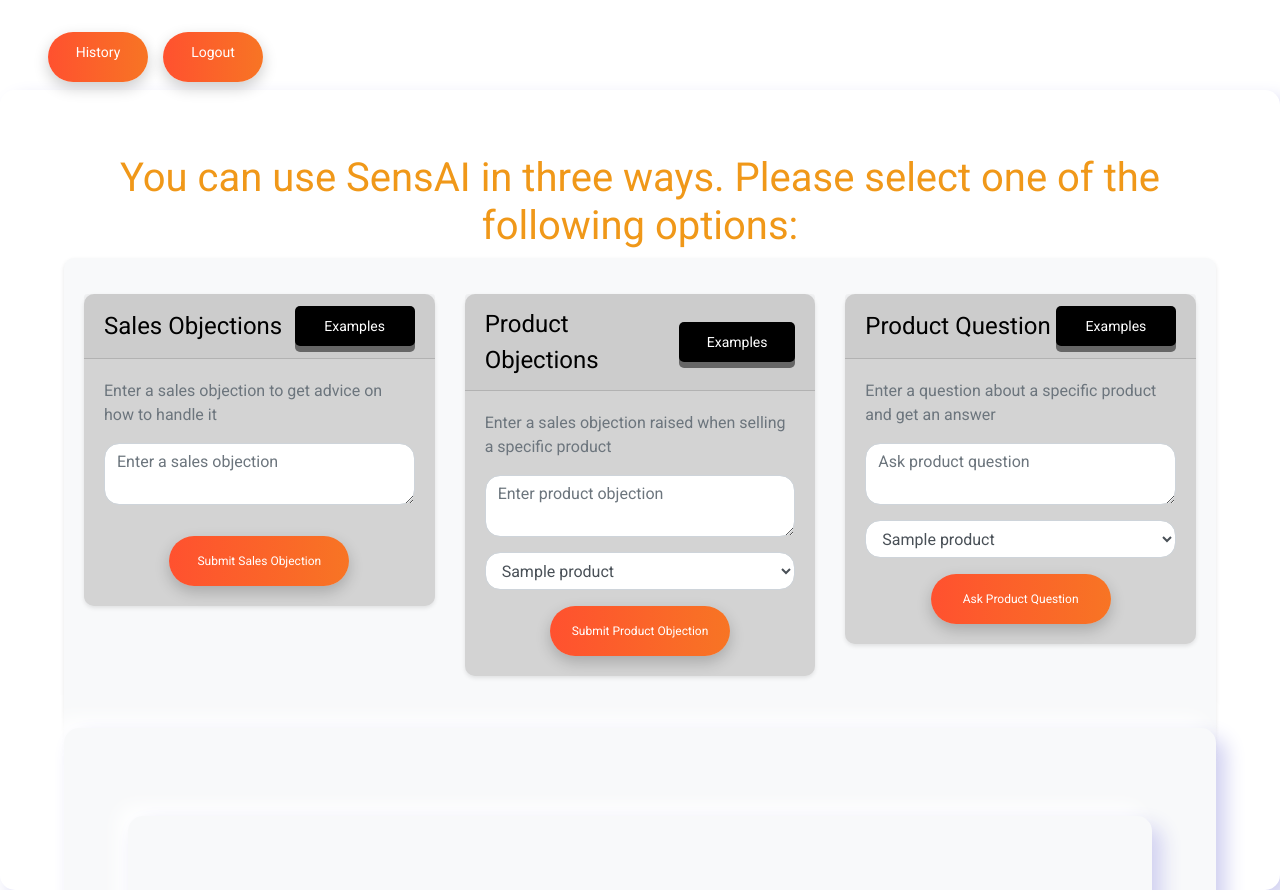
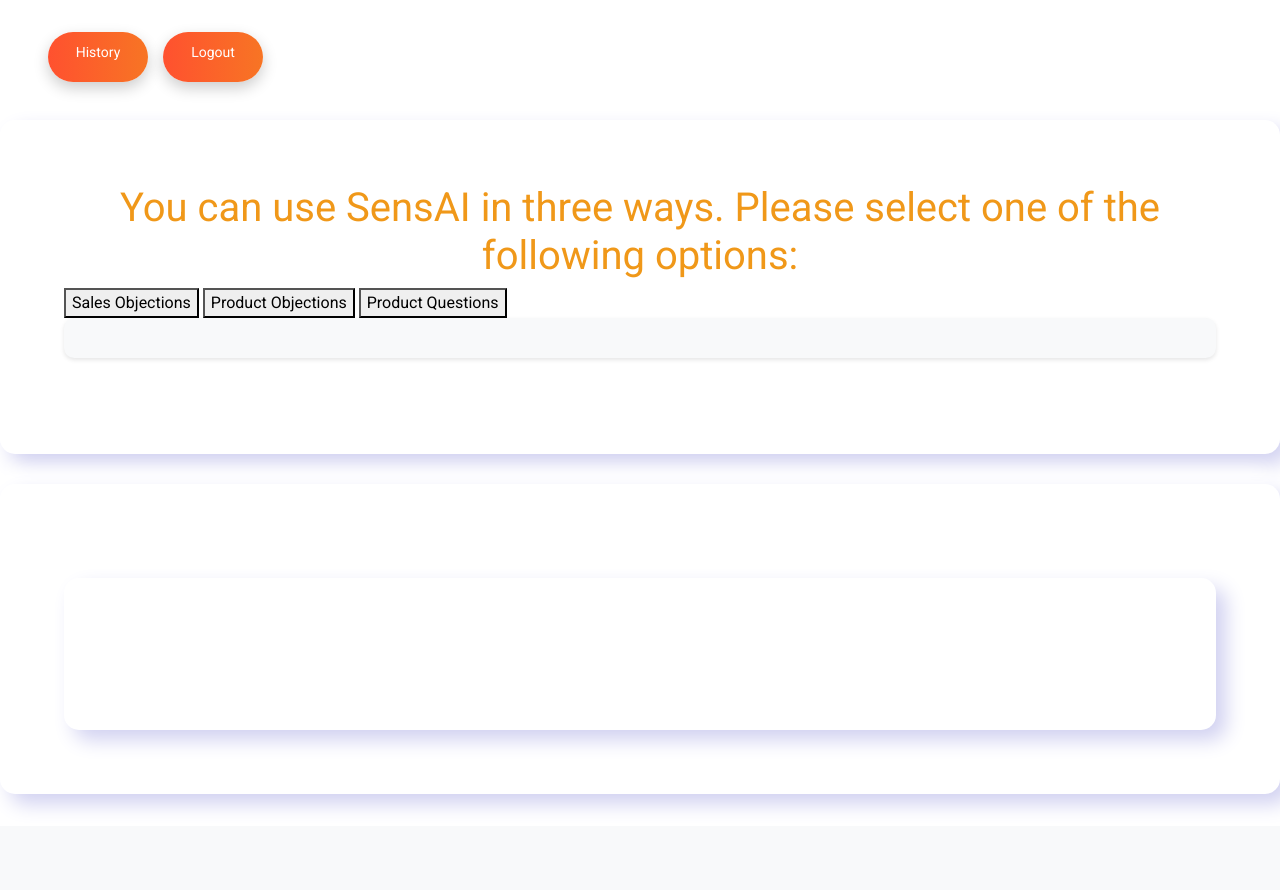
Before and after one commit to wooyakob/sensaigroup, a Flask app: page /dashboard in a window 1280 px wide. Shown: the part 66-956 px from the top of the page. After the commit the page ends 872 px from the top, so only its background shows below. Run offline with Flask 3, Linux system fonts and the light colour scheme; a user stored in the database is signed in; tables that the repository leaves empty hold one stand-in row (values such as "Sample post"); parts of the project's set-up code (start-up, migrations or seed data) failed here and were passed over; some libraries are stand-ins or nearby versions.

Commit message:
card selection

```diff
--- a/static/index.css
+++ b/static/index.css
@@ -72,6 +72,7 @@ h5 {
   display: flex;
   justify-content: center;
   flex-wrap: wrap;
+  margin-bottom: 20px;
 }
 
 
@@ -98,13 +99,6 @@ h5 {
 .input-large {
   height: 50px;
   width: 100%;
-}
-
-.container.chat-container {
-  max-width: 800px;
-  margin: 0 auto;
-  padding: 2rem;
-  max-height: 400px;
 }
 
 .rate-response {
@@ -234,6 +228,7 @@ textarea {
   margin: 0 auto;
   padding: 4rem;
   max-height: 800px;
+  margin-top: 30px;
 }
 
 .container.chat-container:hover {
@@ -363,6 +358,13 @@ textarea {
   box-shadow: none !important;
 }
 
+.modal-dialog {
+  display: flex;
+  justify-content: center;
+  align-items: center;
+  min-height: calc(100vh - 20px);
+}
+
 @media (max-width: 768px) {
   .modal-example-btn {
     padding: 6px 10px;
@@ -463,6 +465,7 @@ textarea {
   padding: 4rem;
   max-height: 800px;
   margin-bottom: 2rem;
+  margin-top: 30px;
 }
 
 .container.chat-output-container:hover {
@@ -479,6 +482,7 @@ textarea {
   margin: 0 auto;
   padding: 4rem;
   max-height: 800px;
+  margin-top: 30px;
 }
 
 .container.follow-up-container:hover {
@@ -566,3 +570,28 @@ textarea {
 .fa-star.checked {
   color: gold;
 }
+
+.hide-card {
+  display: none;
+}
+
+.card-container {
+  display: flex;
+  justify-content: center;
+  align-items: center;
+  flex-direction: column;
+  height: 100vh;
+}
+
+.card-container .row {
+  flex-grow: 1;
+  width: 100%;
+  max-width: 90%;
+  margin: auto;
+}
+
+@media (max-width: 576px) {
+  .card-container .card {
+      max-width: 100%;
+  }
+}
--- a/templates/index.html
+++ b/templates/index.html
@@ -42,12 +42,16 @@
 
     <div class="container chat-container">
         <h1>You can use SensAI in three ways. Please select one of the following options:</h1>
+        <button id="sales-objections-option" class="option-btn">Sales Objections</button>
+        <button id="product-objections-option" class="option-btn">Product Objections</button>
+        <button id="product-question-option" class="option-btn">Product Questions</button>
         <div id="chat-container" class="card">
             <div class="card-body">
                 <div class="row">
                     <!-- GENERIC OBJECTIONS -->
-                    <div class="col-lg-4">
-                        <div class="card mt-3" style="background-color: #D3D3D3;">
+
+                    <div class="col-lg-4 mx-auto">
+                        <div class="card mt-3 hide-card" id="sales-objections-card" style="background-color: #D3D3D3;">
                             <div class="card-header d-flex justify-content-between align-items-center">
                                 <span>Sales Objections</span>
                                 <button type="button" class="btn btn-primary modal-example-btn" data-toggle="modal" data-target="#objectionExamplesModal">Examples</button>
@@ -55,10 +59,13 @@
                             <div class="card-body">
                                 <div class="example-objections d-flex flex-column">
                                     <p class="text-muted">Enter a sales objection to get advice on how to handle it</p>
-                                    <textarea id="objection-input" class="form-control" placeholder="Enter a sales objection" title="Type the sales objection here"></textarea>
+                                    <textarea id="objection-input" class="form-control" placeholder="Enter your own sales objection or choose from the examples" title="Type the sales objection here"></textarea>
                                     <button id="objection-advice-btn" class="btn btn-primary active mt-3">Submit Sales Objection</button>
                                 </div>
                             </div>
+                        </div>
+                    </div>
+
                             <div class="modal fade" id="objectionExamplesModal" tabindex="-1" role="dialog" aria-labelledby="objectionExamplesModalLabel" aria-hidden="true">
                                 <div class="modal-dialog" role="document">
                                     <div class="modal-content">
@@ -80,9 +87,10 @@
                             </div>
                         </div>
                     </div>
+
                     <!-- PRODUCT OBJECTIONS -->
-                    <div class="col-lg-4">
-                        <div class="card mt-3" style="background-color: #D3D3D3;">
+                    <div class="col-lg-4 mx-auto">
+                        <div class="card mt-3 hide-card" id="product-objections-card" style="background-color: #D3D3D3;">
                             <div class="card-header d-flex justify-content-between align-items-center">
                                 <span>Product Objections</span>
                                 <button type="button" class="btn btn-primary modal-example-btn" data-toggle="modal" data-target="#productObjectionsExamplesModal">Examples</button>
@@ -90,7 +98,7 @@
                             <div class="card-body">
                                 <div class="example-objections d-flex flex-column">
                                     <p class="text-muted">Enter a sales objection raised when selling a specific product</p>
-                                    <textarea id="product-objection-input" class="form-control" placeholder="Enter product objection"></textarea>
+                                    <textarea id="product-objection-input" class="form-control" placeholder="Enter your own product objection or choose from the examples"></textarea>
                                     <select id="product-objection-select" class="form-control mb-3">
                                         {% for product in products %}
                                         <option value="{{ product.id }}">{{ product.product_name }}</option>
@@ -99,6 +107,9 @@
                                     <button id="product-objection-advice-btn" class="btn btn-primary active">Submit Product Objection</button>
                                 </div>
                             </div>
+                        </div>
+                    </div>
+
                             <div class="modal fade" id="productObjectionsExamplesModal" tabindex="-1" role="dialog" aria-labelledby="productObjectionsExamplesModalLabel" aria-hidden="true">
                                 <div class="modal-dialog" role="document">
                                     <div class="modal-content">
@@ -120,9 +131,10 @@
                             </div>
                         </div>
                     </div>
+
                     <!-- PRODUCT Question -->
-                    <div class="col-lg-4">
-                        <div class="card mt-3" style="background-color: #D3D3D3;">
+                    <div class="col-lg-4 mx-auto">
+                        <div class="card mt-3 hide-card" id="product-question-card" style="background-color: #D3D3D3;">
                             <div class="card-header d-flex justify-content-between align-items-center">
                                 <span>Product Question</span>
                                 <button type="button" class="btn btn-primary modal-example-btn" data-toggle="modal" data-target="#productAdviceExamplesModal">Examples</button>
@@ -130,7 +142,7 @@
                             <div class="card-body">
                                 <div class="example-objections d-flex flex-column">
                                     <p class="text-muted">Enter a question about a specific product and get an answer</p>
-                                    <textarea id="product-advice-input" class="form-control" placeholder="Ask product question"></textarea>
+                                    <textarea id="product-advice-input" class="form-control" placeholder="Ask your own product question or choose from the examples"></textarea>
                                     <select id="product-question-select" class="form-control mb-3">
                                         {% for product in products %}
                                         <option value="{{ product.id }}">{{ product.product_name }}</option>
@@ -139,6 +151,7 @@
                                     <button id="product-advice-btn" class="btn btn-primary active">Ask Product Question</button>
                                 </div>
                             </div>
+
                             <div class="modal fade" id="productAdviceExamplesModal" tabindex="-1" role="dialog" aria-labelledby="productAdviceExamplesModalLabel" aria-hidden="true">
                                 <div class="modal-dialog" role="document">
                                     <div class="modal-content">
@@ -191,13 +204,10 @@
 <div id="follow-up-options" class="mt-4" style="display: none;">
     <h2>What would you like to do next?</h2>
     <div class="mt-4 text-center">
-        <button id="enter-objection-btn" class="btn follow-up-btn hide-rating">Use SensAI Again</button>
-           <!-- <button id="enter-product-objection-btn" class="btn follow-up-btn hide-rating">Product Objection</button>
-        <button id="enter-product-question-btn" class="btn follow-up-btn hide-rating">Product Question</button> -->
+        <button id="enter-objection-btn" class="btn follow-up-btn hide-rating" style="width: 200px">Use SensAI Again</button>
+        <a id="history-btn" class="btn btn-primary active my-2" style="width: 200px" href="{{ url_for('user_history') }}">View Your History</a>
+        <a id="logout-btn" class="btn btn-primary active my-2" style="width: 200px" href="{{ url_for('logout') }}">Logout</a>
     </div>
-</div>
-</div>
-</div>
 </div>
 
     <!-- JavaScript -->
```
Also changed, not shown: static/index.js (+36 -9 lines).
